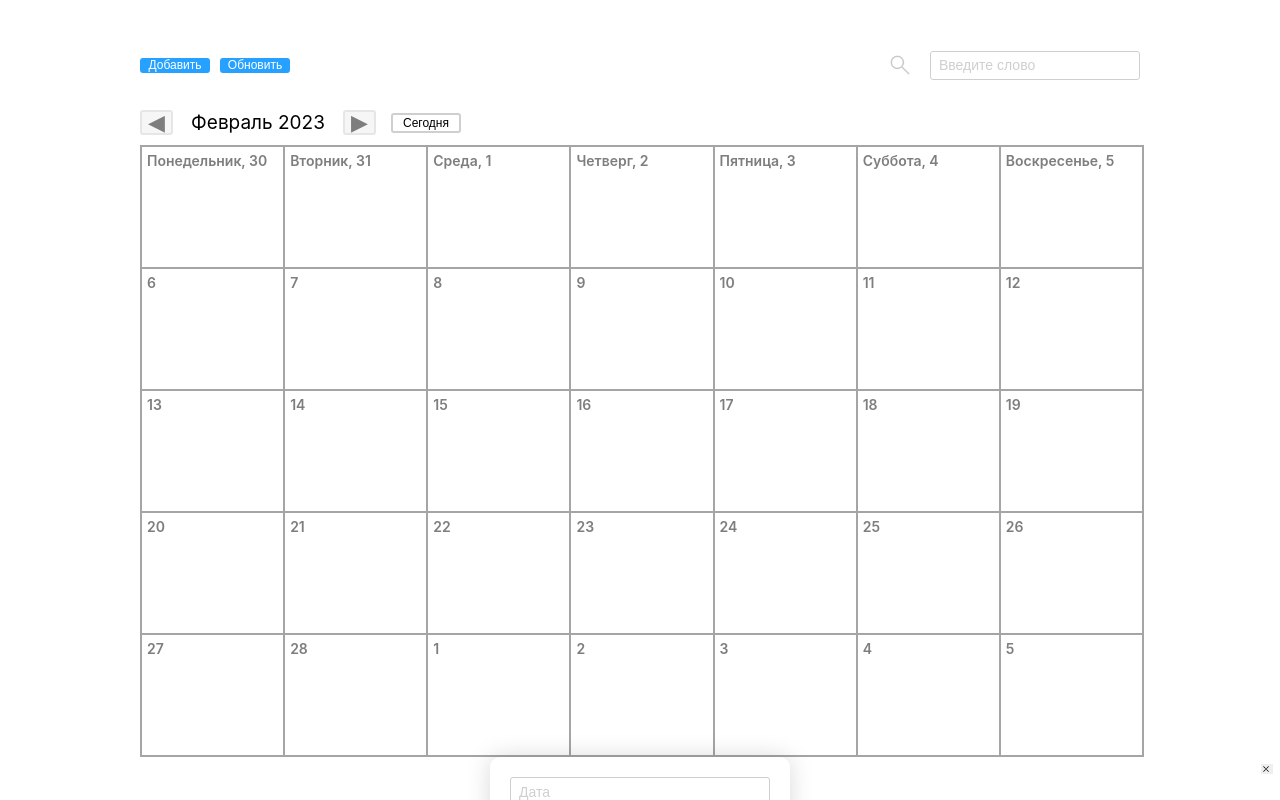
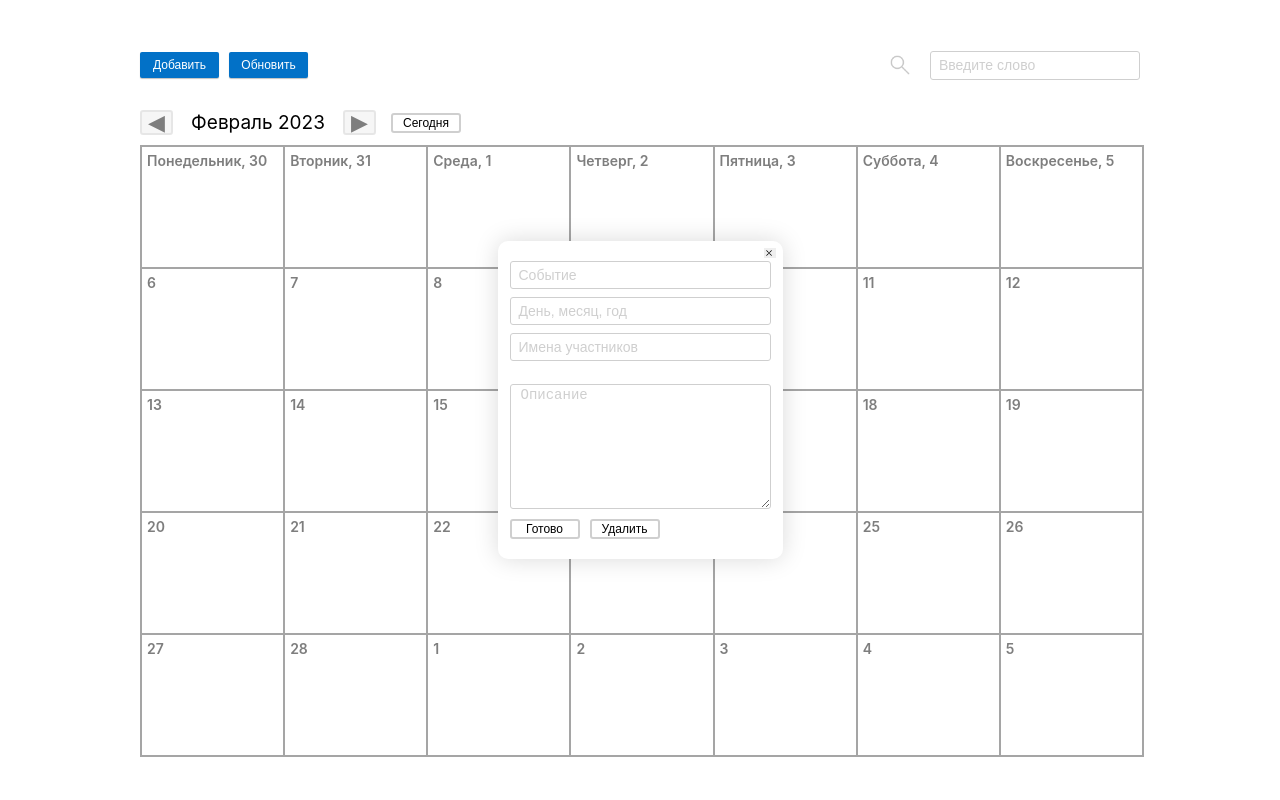
Before and after one commit to NatalyMaxi/calendar, a React (Create React App) app: page /calendar in a window 1280 px wide. Both pictures are taken after a click on the element "10". Shown: the top 800 px of the page. Built offline with nearby package versions, Linux system fonts and the light colour scheme.

Commit message:
Редактировать верстку попапов

```diff
--- a/src/components/ButtonBlue/ButtonBlue.css
+++ b/src/components/ButtonBlue/ButtonBlue.css
@@ -1,17 +1,18 @@
 .btn {
    display: flex;
    flex-direction: column;
-   width: 70px;
-   height: 15px;
-   background-color: #27a1ff;
+   width: 79px;
+   height: 26px;
+   background: #0271c7;
    color: #fff;
    border: none;
-   border-radius: 3px;
+   border-radius: 2px;
    font-size: 12px;
    align-items: center;
    justify-content: center;
    cursor: pointer;
-   padding: 5px;
+   padding: 6px 12px;
+   box-shadow: 0px 1px 1px rgba(0, 0, 0, 0.25);
 }
 
 .btn_type_pressed {
--- a/src/components/Form/Form.css
+++ b/src/components/Form/Form.css
@@ -16,7 +16,7 @@
 .form__input-container {
    display: flex;
    flex-direction: column;
-   gap: 10px;
+   gap: 8px;
 }
 
 .form__button-container {
@@ -28,11 +28,13 @@
    font-weight: 400;
    font-size: 14px;
    line-height: 16px;
+   height: 125px;
    border: 1px solid #cfcfcf;
    border-radius: 3px;
    box-sizing: border-box;
    outline: none;
    text-indent: 8px;
+   margin: 13px 0 0 0;
 }
 
 .form__item:focus {
--- a/src/components/Form/Form.jsx
+++ b/src/components/Form/Form.jsx
@@ -16,12 +16,11 @@ const Form = (props) => {
             <div className='form__input-container'>
                {props.children[0]}
 
-               {
-                  addTextarea &&
-                  <textarea className='form__item' id='event' cols="30" rows="10" placeholder='Описание события'></textarea>
-               }
-
             </div>
+            {
+               addTextarea &&
+               <textarea className='form__item' id='description' cols="30" rows="10" placeholder='Описание'></textarea>
+            }
             <div className='form__button-container'>
                {props.children[1]}
             </div>
--- a/src/components/InputField/InputField.css
+++ b/src/components/InputField/InputField.css
@@ -3,7 +3,7 @@
    font-size: 14px;
    line-height: 16px;
    width: 100%;
-   height: 29px;
+   height: 28px;
    margin: 0;
    padding: 0;
    box-sizing: border-box;
--- a/src/components/PopupAddEvent/PopupAddEvent.jsx
+++ b/src/components/PopupAddEvent/PopupAddEvent.jsx
@@ -18,16 +18,22 @@ const PopupAddEvent = (props) => {
             >
             <>
                <InputField
+                  id='event'
+                  name='event'
+                  type='search'
+                  placeholder='Событие'
+               />
+               <InputField
                   id='date'
                   name='date'
                   type='search'
-                  placeholder='Дата'
+                  placeholder='День, месяц, год'
                />
                <InputField
                   id='participants'
                   name='participants'
                   type='search'
-                  placeholder='Участники'
+                  placeholder='Имена участников'
                />
             </>
             <>
--- a/src/components/PopupWithForm/PopupWithForm.css
+++ b/src/components/PopupWithForm/PopupWithForm.css
@@ -1,21 +1,26 @@
 .popup {
    display: flex;
    background-color:transparent;
+   position: fixed;
+   top: 0;
+   bottom: 0;
+   left: 0;
+   right: 0;
    transition: 0.5s ease;
    visibility: hidden;
    opacity: 0;
    cursor: pointer;
-   position: relative;
 }
 
 .popup__content {
-   padding:20px;
+   padding:20px 12px;
    margin: auto;
-   width: 300px;
+   width: 285px;
    background-color: #ffffff;
    box-shadow: 0 0 25px rgba(0, 0, 0, 0.15);
    border-radius: 10px;
    box-sizing: border-box;
+   position: relative;
    cursor: default;
 }
 
--- a/src/components/Search/Search.jsx
+++ b/src/components/Search/Search.jsx
@@ -3,10 +3,12 @@ import './Search.css';
 const Search = () => {
    return (
       <div className='search'>
-         <button className='search__button'></button>
+         <label for="lfname" className='search__button'></label>
          <input
             className='search__item'
+            id="lfname"
             type='search'
+            name="fname"
             placeholder='Введите слово'>
          </input>
       </div>
```
